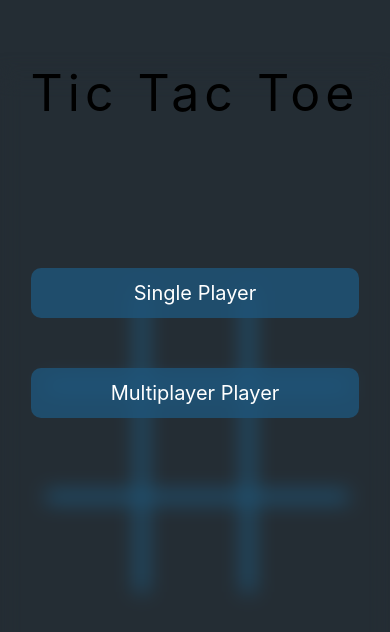
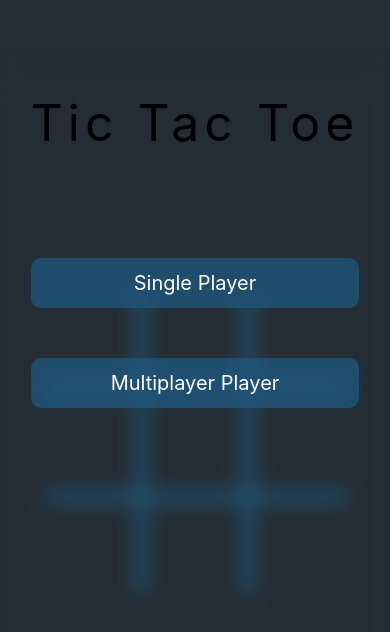
Before and after one commit to DavidAfterDark/tic-tac-toe-app, a React Native app: screen /MainMenu in a window 390 px wide. Shown: the top 632 px of the page. Built offline with nearby package versions, Linux system fonts and the light colour scheme.

Commit message:
change styles

```diff
--- a/src/screens/MainMenu.js
+++ b/src/screens/MainMenu.js
@@ -46,8 +46,8 @@ const styles = StyleSheet.create({
   title: {
     fontSize: 50,
     letterSpacing: 5,
-    marginTop: 45,
-    marginBottom: 145
+    marginTop: 75,
+    marginBottom: 105
   },
 
   buttomStyle: {
```
